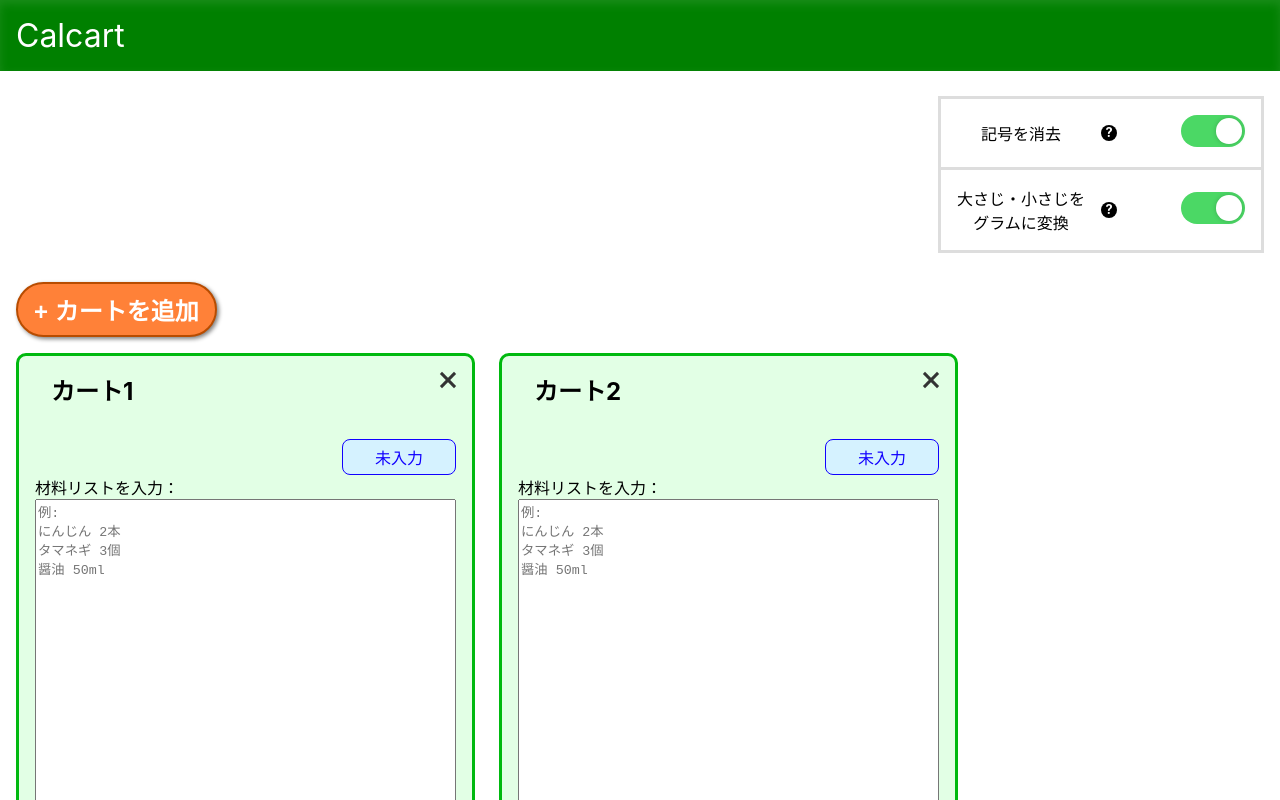
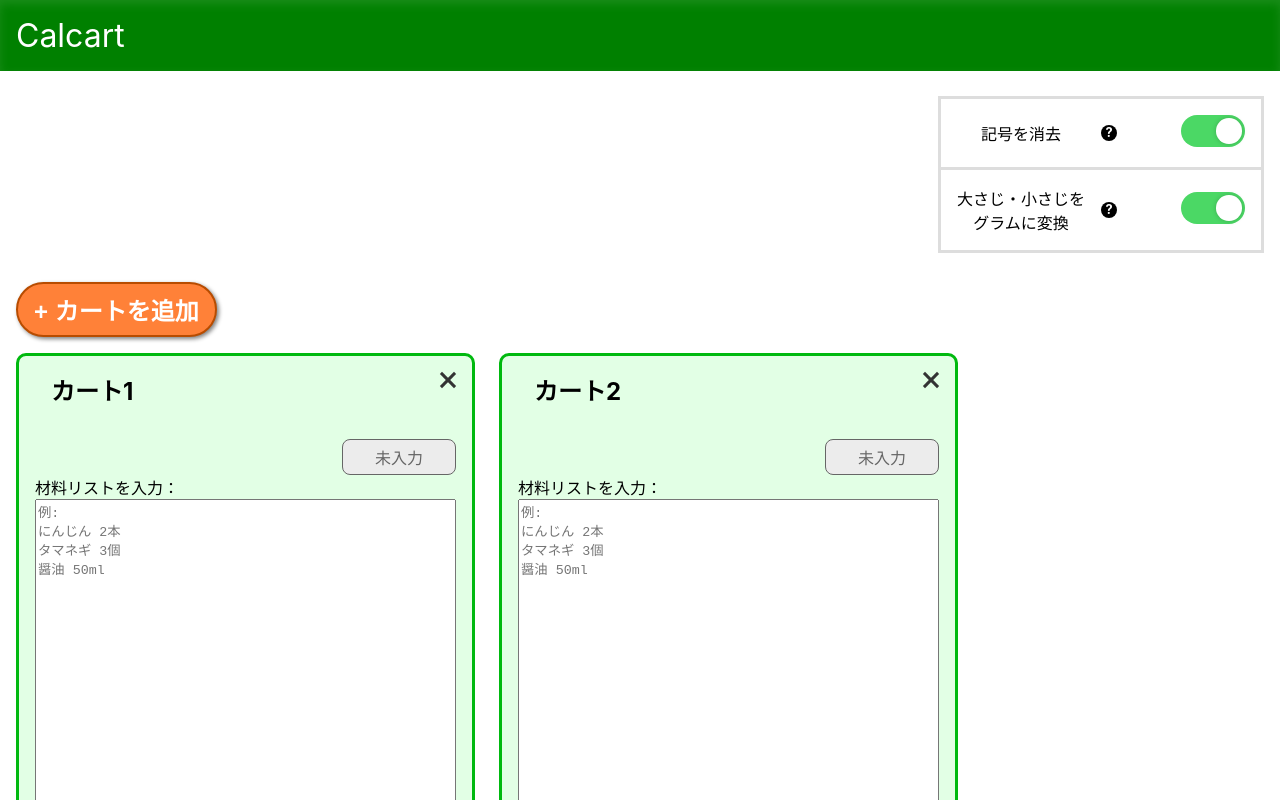
Before and after one commit to shimmen3141/calcart, a React (Create React App) app: page / in a window 1280 px wide. Shown: the top 800 px of the page. Built offline with nearby package versions, Linux system fonts and the light colour scheme.

Commit message:
update:inputFormatによってInputFormatTagの色を変更

```diff
--- a/src/components/InputFormatTag/InputFormatTag.css
+++ b/src/components/InputFormatTag/InputFormatTag.css
@@ -3,11 +3,32 @@
   width: 5rem;
   margin: 0 0 0 auto;
   padding: 0.3rem 1rem 0.3rem 1rem;
-  background-color: #d5f2ff;
   border-radius: 8px;
   cursor: pointer;
-  border: 1px solid #1100ff;
-  color: #1100ff;
 
   text-align: center;
 }
+
+.not-entered {
+  background-color: #ececec;
+  color: #666666;
+  border: 1px solid #666666;
+}
+
+.one-line {
+  background-color: #d5f2ff;
+  color: #0000ff;
+  border: 1px solid #0000ff;
+}
+
+.two-line {
+  background-color: #d5f2ff;
+  color: #0000ff;
+  border: 1px solid #0000ff;
+}
+
+.default {
+  background-color: #ffe4e4;
+  color: #ff0000;
+  border: 1px solid #ff0000;
+}
--- a/src/components/InputFormatTag/InputFormatTag.js
+++ b/src/components/InputFormatTag/InputFormatTag.js
@@ -18,7 +18,7 @@ const InputFormatTag = ({ inputFormat, onClick }) => {
 
   return (
     <div>
-      <div className="inputFormatTag" onClick={onClick}>
+      <div className={`inputFormatTag ${inputFormat}`} onClick={onClick}>
         {getTagLabel()}
       </div>
     </div>
```
